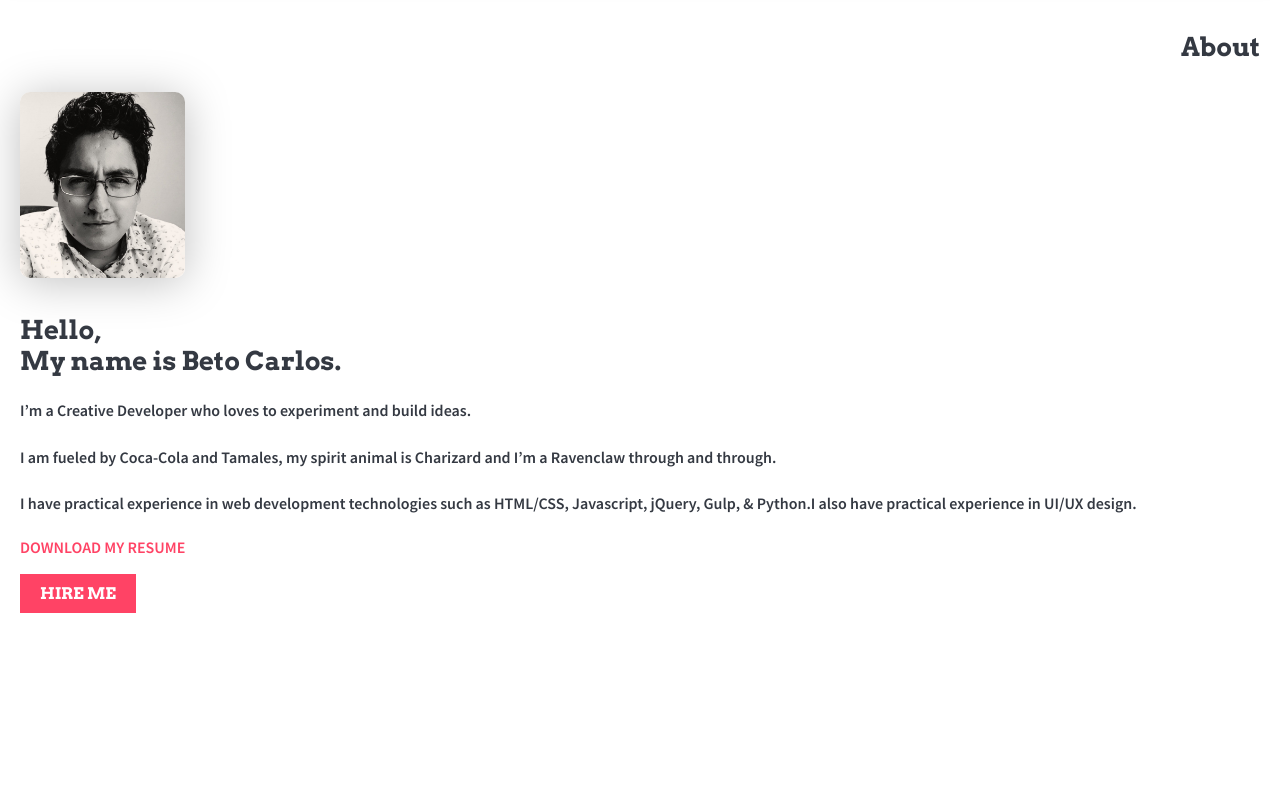
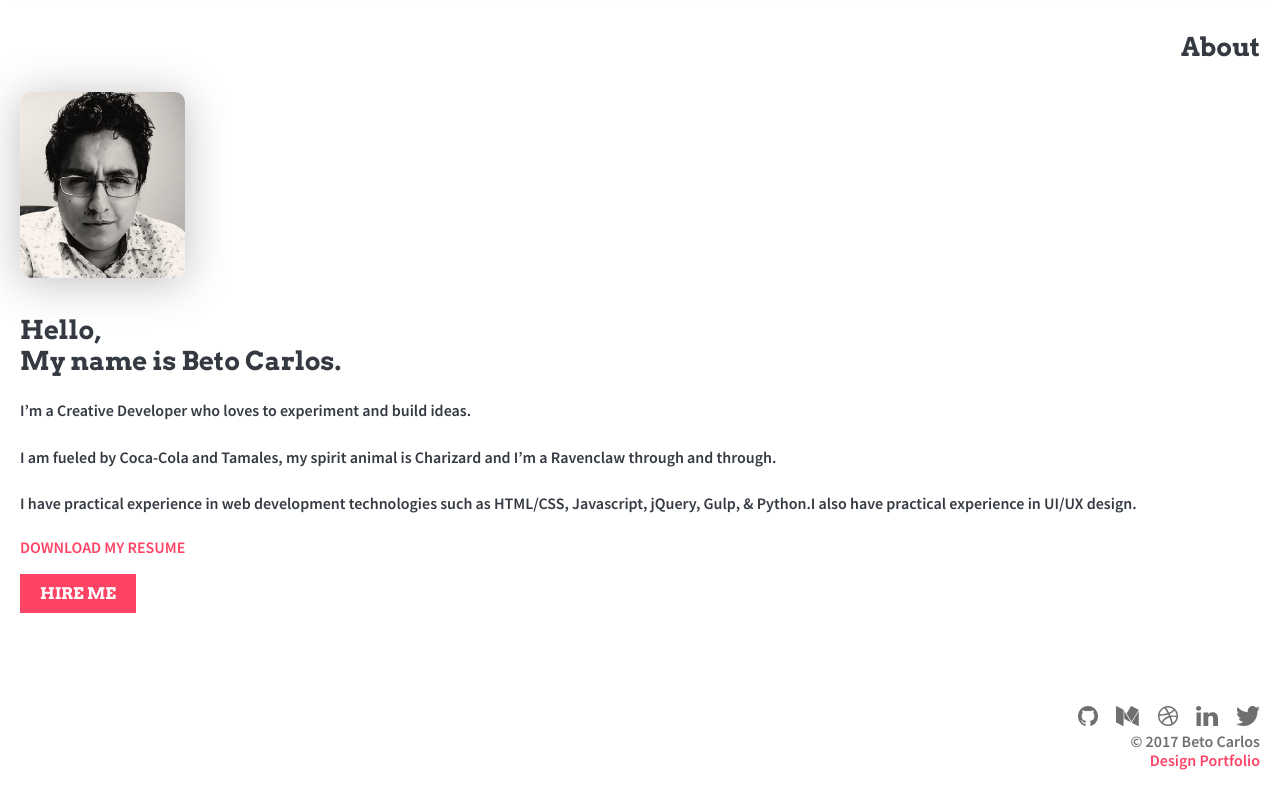
Before and after one commit to MarioC3/marioc3.github.io, a plain HTML site: page build/index.html in a window 1280 px wide. Shown: the part 1832-2632 px from the top of the page. Before the commit the page ends 2445 px from the top, so only its background shows below. Drawn offline with nearby package versions, Linux system fonts and the light colour scheme.

Commit message:
Added footer

```diff
--- a/build/index.html
+++ b/build/index.html
@@ -113,9 +113,21 @@
 			<br>
 			<br>
 			<a class="button" href="mailto:me@macarlos.com">HIRE ME</a>
-
 		</div>
 	</section>
+	<footer>
+		<div class="footer-wrapper">
+			<div class="social-icons">
+				<a href="https://github.com/MarioC3"><img src="images/github-logo-social.svg" alt="Github icon"></a>
+				<a href="https://medium.com/processing-creative-delopment"><img src="images/medium-logo-social.svg" alt="Medium icon"</a>
+				<a href="https://dribbble.com/MarioAC3"><img src="images/Dribbble.svg" alt="Dribbble icon"></a>
+				<a href="https://www.linkedin.com/in/mario-a-carlos/"><img src="images/Linkedin.svg" alt="Linkedin icon"></a>
+				<a href="https://twitter.com/MarioAC3"><img src="images/Twitter.svg" alt="Twitter icon"></a>
+			</div>
+			 <span class="font_small">&copy; 2017 Beto Carlos</span>
+			 <a class="font_small" href="https://medium.com/processing-creative-delopment/design-portfolio/home">Design Portfolio</a>
+		</div>
+	</footer>
 </body>
 
 </html>
--- a/src/styles/main.scss
+++ b/src/styles/main.scss
@@ -69,7 +69,8 @@ h4 {
 
 small,
 .font_small {
-    font-size: 0.618em;
+    font-size: 1em;
+    line-height: 120%;
 }
 
 .titles{
@@ -239,3 +240,32 @@ small,
     color: white;
     text-align: center;
 }
+
+.footer-wrapper{
+    display: flex;
+    flex-direction: column;
+    align-items: flex-end;
+    margin:100px 20px 0px 20px;
+    color: #6F6F71;
+}
+
+.social-icons a{
+    margin-left: 15px;
+}
+
+.social-icons a:hover{
+    opacity: .70;
+}
+
+.design{
+    line-height: 0%;
+}
+
+.footer-wrapper a{
+    color: $secondary-color;
+    margin-bottom: 30px;
+}
+
+.footer-wrapper a:hover{
+    opacity: .70;
+}
```
Also changed, not shown: src/index.html (+13 -1 lines), build/images/Dribbble.svg (added), build/images/LinkedIn.svg (added), build/images/Twitter.svg (added), build/images/github-logo-social.svg (added), build/images/medium-logo-social.svg (added), build/styles/main.css.
